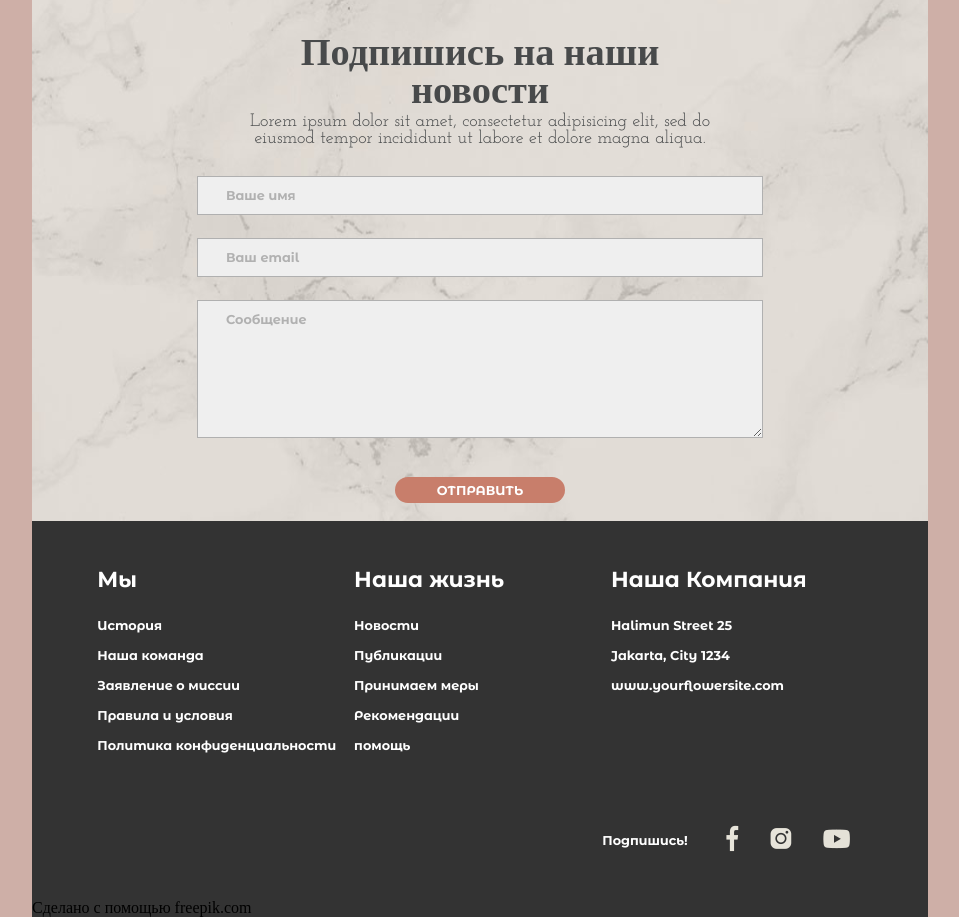
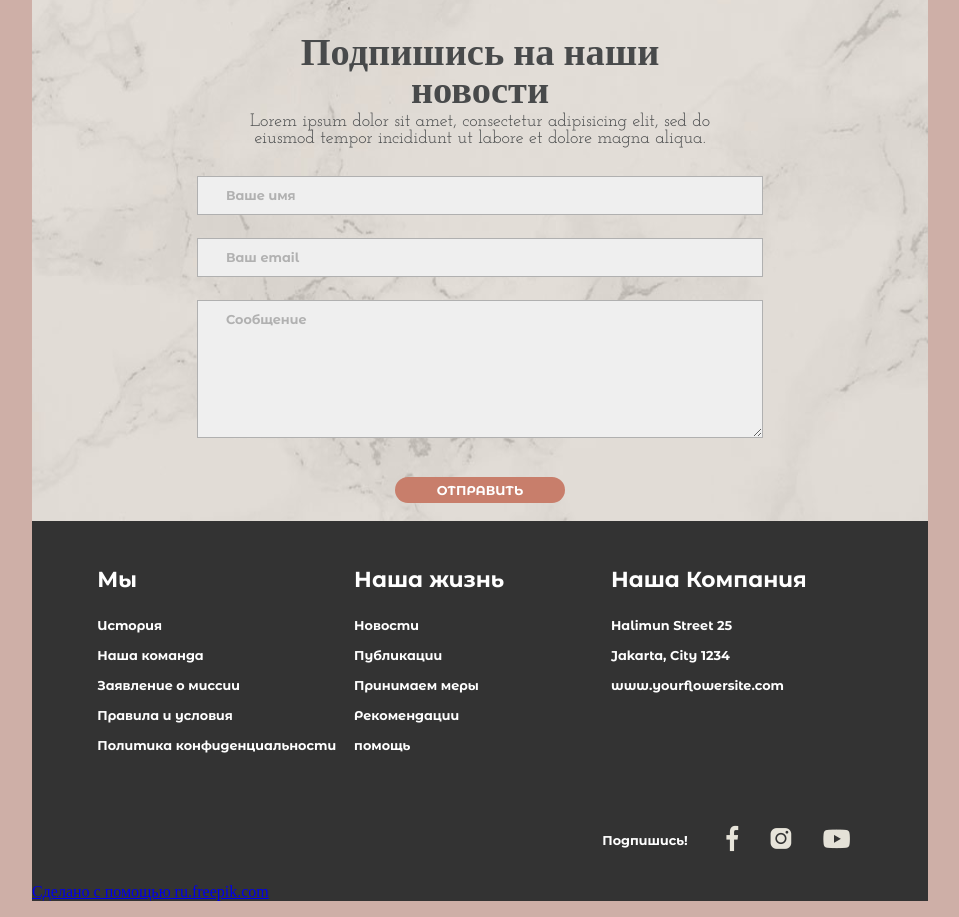
Before and after one commit to AnastasiaCherdantseva/Flower-shop, a plain HTML site: page index.html in a window 1280 px wide. Shown: the part 3459-4376 px from the top of the page, without its empty margins (160-1119 px from the left). Drawn offline with nearby package versions, Linux system fonts and the light colour scheme.

Commit message:
Update index.html

```diff
--- a/index.html
+++ b/index.html
@@ -241,7 +241,7 @@
                 <a href=""><img src="img/youtube (1).png"></a>
             </div>
         </section>
-        <p>Сделано с помощью freepik.com </p>
+        <a href="https://ru.freepik.com/psd/flowers">Сделано с помощью ru.freepik.com</a>
     </footer>
 
     <script src="script.js"></script>
```
